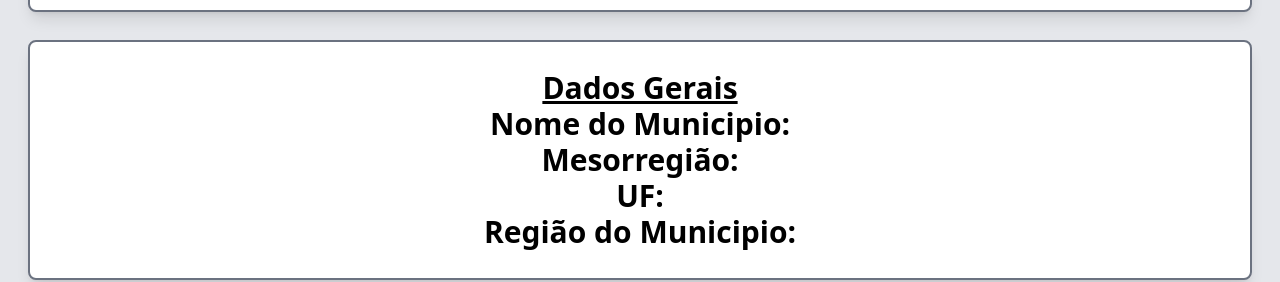
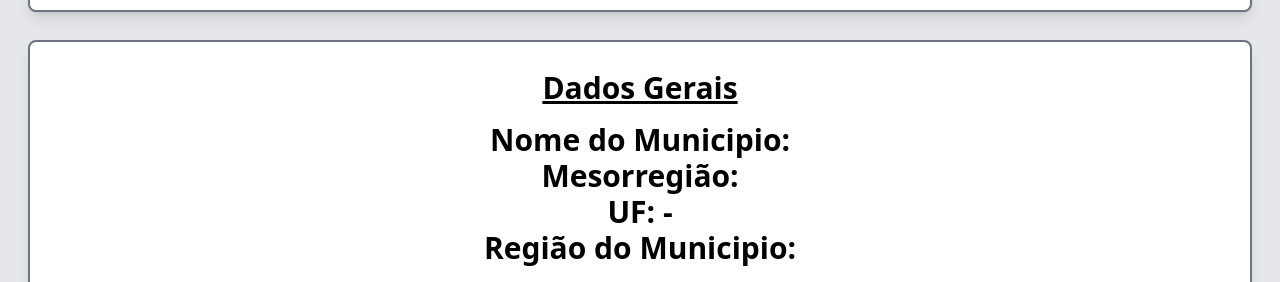
Before and after one commit to pedrocaroreis/desafio-ipam, a React (Vite) app: page / in a window 1280 px wide. Shown: the part 494-776 px from the top of the page. Built offline with nearby package versions, Linux system fonts and the light colour scheme; no server answers.

Commit message:
Added final selectors

```diff
--- a/src/App.jsx
+++ b/src/App.jsx
@@ -1,7 +1,7 @@
 import React from "react";
 import { Fragment, useEffect } from "react";
 
-import { useSelector, useDispatch } from "react-redux";
+import { useDispatch } from "react-redux";
 
 import Header from "./components/Header";
 import SelecionaUF from "./components/SelecionaUF";
@@ -13,7 +13,6 @@ import { fetchUFData } from "./store/uf-slice";
 
 function App() {
 	const dispatch = useDispatch();
-	// const ufs = useSelector((state) => state.uf);
 
 	useEffect(() => {
 		dispatch(fetchUFData());
--- a/src/components/ShowInfo.jsx
+++ b/src/components/ShowInfo.jsx
@@ -7,15 +7,18 @@ const ShowInfo = () => {
 		(state) => state.municipioinfo.municipioinfo
 	);
 
-	console.log(municipioSelecionado);
+	// console.log(municipioSelecionado["distrito-nome"]);
 
 	return (
 		<div className="text-center m-7 p-7 bg-white shadow-lg rounded-lg border-2 border-gray-500 text-3xl font-bold">
-			<h2 className="underline"> Dados Gerais</h2>
-			<p> Nome do Municipio: </p>
-			<p> Mesorregião: </p>
-			<p> UF: </p>
-			<p> Região do Municipio: </p>
+			<h2 className="underline inline-block mb-4"> Dados Gerais</h2>
+			<p> Nome do Municipio: {municipioSelecionado["distrito-nome"]}</p>
+			<p> Mesorregião: {municipioSelecionado["mesorregiao-nome"]}</p>
+			<p>
+				UF: {municipioSelecionado["UF-nome"]} -{" "}
+				{municipioSelecionado["UF-sigla"]}
+			</p>
+			<p> Região do Municipio: {municipioSelecionado["regiao-nome"]}</p>
 		</div>
 	);
 };
```
